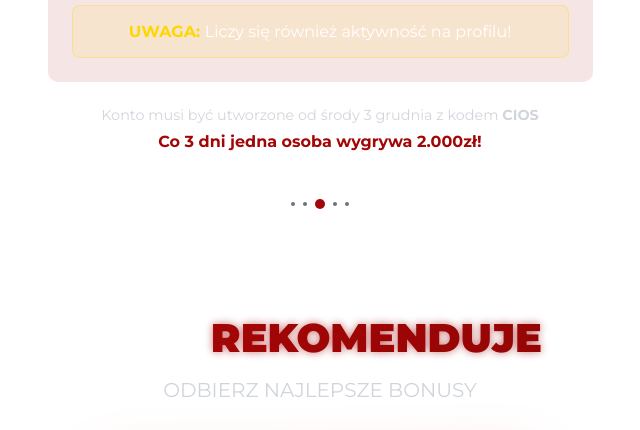
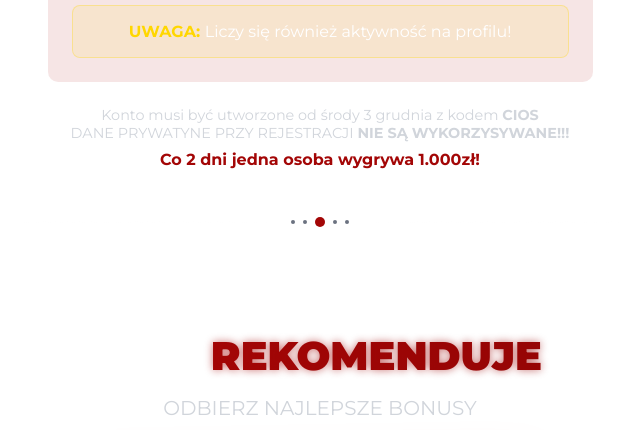
Before and after one commit to czvpionczvpion-max/ciosiki-new-strona, a plain HTML site: page index.html in a window 1280 px wide. Shown: the part 960-1390 px from the top of the page, without its empty margins (320-960 px from the left). Drawn offline with Linux system fonts and the light colour scheme.

Commit message:
Update index.html

```diff
--- a/index.html
+++ b/index.html
@@ -1545,8 +1545,11 @@
                     <p style="color: #d1d5db; font-size: 0.9rem;">
                         Konto musi być utworzone od środy 3 grudnia z kodem <strong>CIOS</strong>
                     </p>
+                     <p style="color: #d1d5db; font-size: 0.9rem;">
+                        DANE PRYWATYNE PRZY REJESTRACJI <strong>NIE SĄ WYKORZYSYWANE!!!</strong>
+                    </p>
                     <p style="color: #a30606; font-weight: bold; margin-top: 0.5rem;">
-                        Co 3 dni jedna osoba wygrywa 2.000zł!
+                        Co 2 dni jedna osoba wygrywa 1.000zł!
                     </p>
                 </div>
             </div>
```
